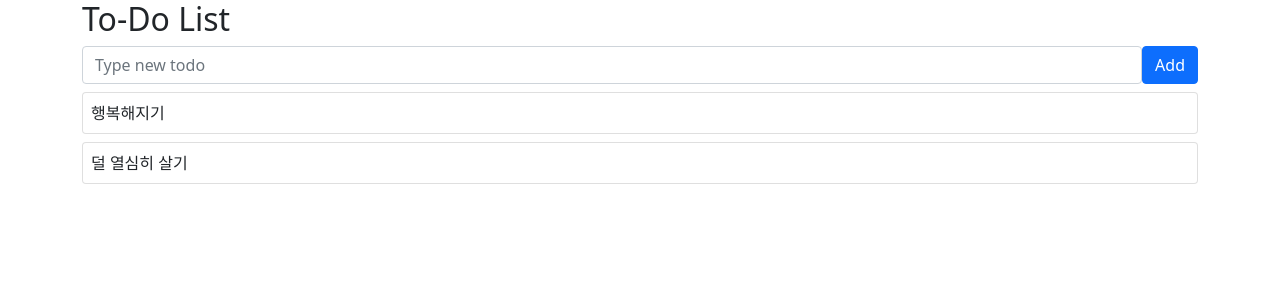
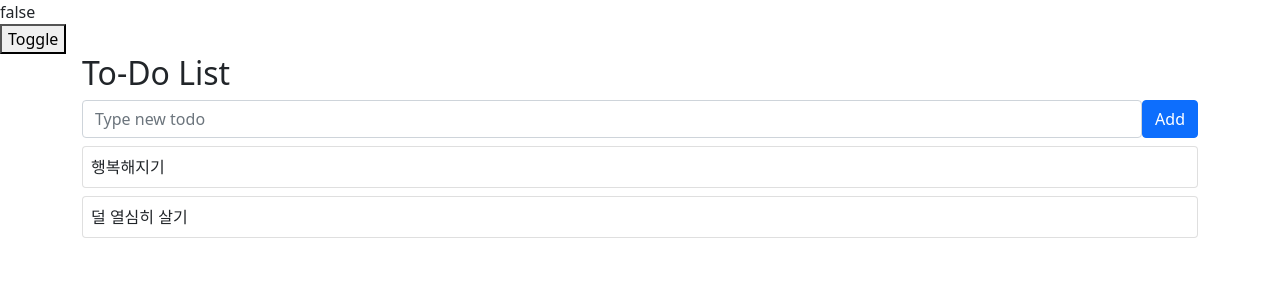
Before and after one commit to dhgpcks123/vue3.0-inf, a Vue app: page / in a window 1280 px wide. Shown: the top 300 px of the page. Built offline with nearby package versions, Linux system fonts and the light colour scheme.

Commit message:
simple todo empty error message

```diff
--- a/src/App.vue
+++ b/src/App.vue
@@ -1,9 +1,13 @@
 <template>
+  <div v-if="toggle">true</div>
+  <div v-else>false</div>
+  <button @click="onToggle">Toggle</button>
   <section class="container">
     <h2>To-Do List</h2>
     <form
       @submit.prevent="onSubmit"
-      class="d-flex">
+    >
+      <div class="d-flex">
         <div class="flex-grow-1 mr-2">
           <input
             class="form-control"
@@ -19,6 +23,10 @@
           >
             Add
           </button>
+        </div>
+      </div>
+      <div v-show="hasError" style="color: red">
+        This field cannot be empty
       </div>
     </form>
     <div
@@ -38,22 +46,32 @@ import { ref } from 'vue'
 
 export default{
   setup() {
+    const toggle = ref(false)
     const todo = ref('')
     const todos = ref([
       {id: 1, subject: '행복해지기'},
       {id: 2, subject: '덜 열심히 살기'},
     ])
+    const hasError = ref(false)
 
     const onSubmit = () => {
+      if(todo.value === ''){
+        hasError.value = true
+      }else{
         todos.value.push({
           id: Date.now(),
           subject: todo.value
         })
         todo.value = ''
+        hasError.value = false
+      }
+    }
+    const onToggle = () => {
+      toggle.value = !toggle.value
     }
     return {
-      todo, todos,
-      onSubmit,
+      todo, todos, toggle, hasError,
+      onSubmit, onToggle
     }
   }
 }
```
Lines whose indentation alone changed are shown as unchanged.
